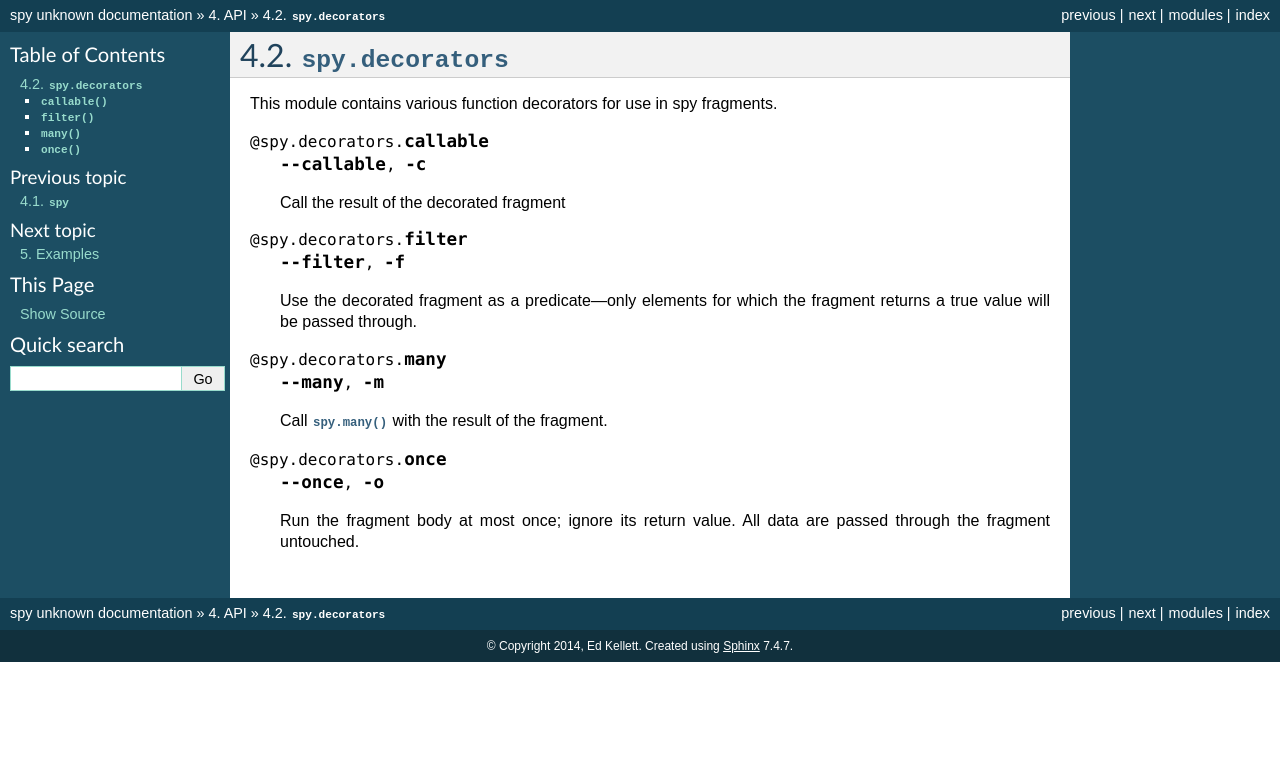
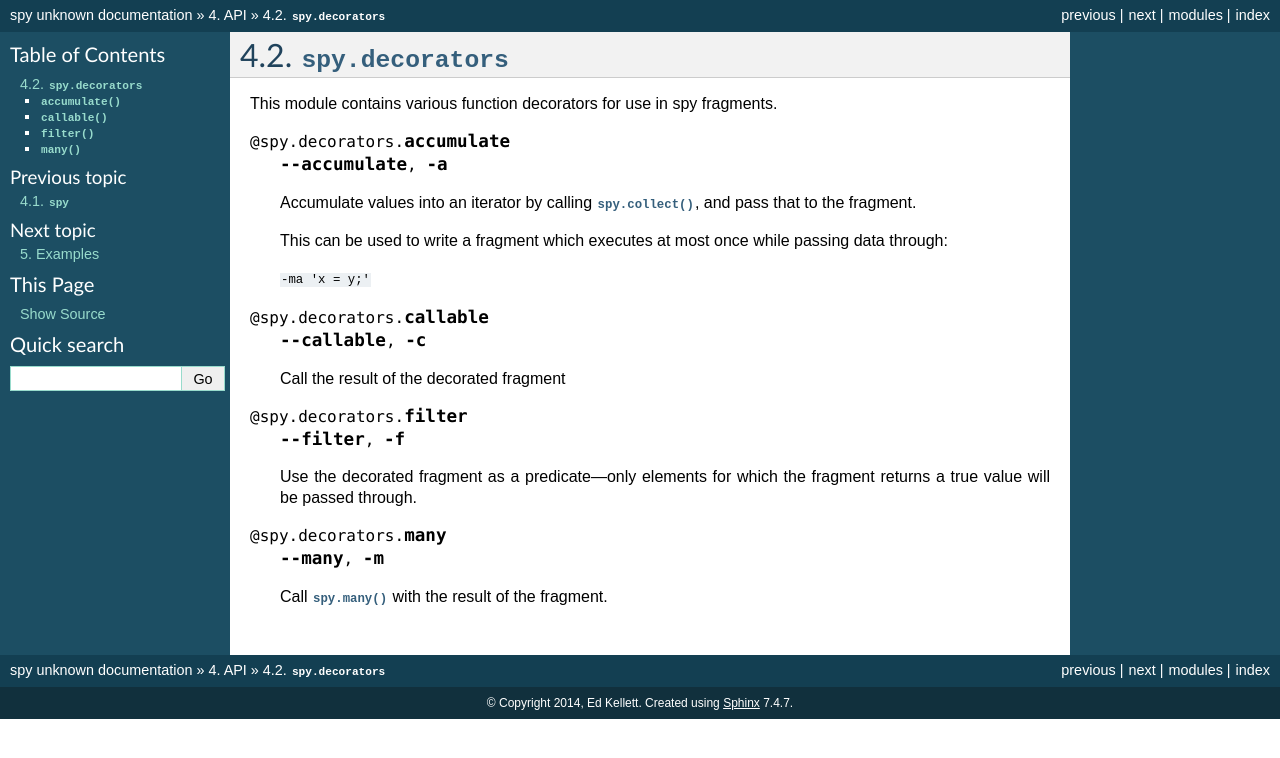
Before and after one commit to edk0/spy, a Sphinx documentation site: the page built from doc/api/spy.decorators.rst, in a window 1280 px wide. Shown: the top 758 px of the page. Built offline with Sphinx 7.4.7, drawn with Linux system fonts in a browser that asks for light colours.

Commit message:
break the API: remove --once, add --accumulate

```diff
--- a/doc/api/spy.decorators.rst
+++ b/doc/api/spy.decorators.rst
@@ -5,6 +5,18 @@
 This module contains various function decorators for use in spy fragments.
 
 .. module:: spy.decorators
+
+.. decorator:: accumulate
+
+   .. option:: --accumulate, -a
+
+   Accumulate values into an iterator by calling :func:`spy.collect`, and pass
+   that to the fragment.
+
+   This can be used to write a fragment which executes at most once while
+   passing data through:
+
+   ``-ma 'x = y;'``
 
 .. decorator:: callable
 
@@ -24,10 +36,3 @@ This module contains various function decorators for use in spy fragments.
    .. option:: --many, -m
 
    Call :func:`spy.many` with the result of the fragment.
-
-.. decorator:: once
-
-   .. option:: --once, -o
-
-   Run the fragment body at most once; ignore its return value. All data are
-   passed through the fragment untouched.
```
Also changed, not shown: doc/intro.rst (+5 -6 lines), 1 other file.
